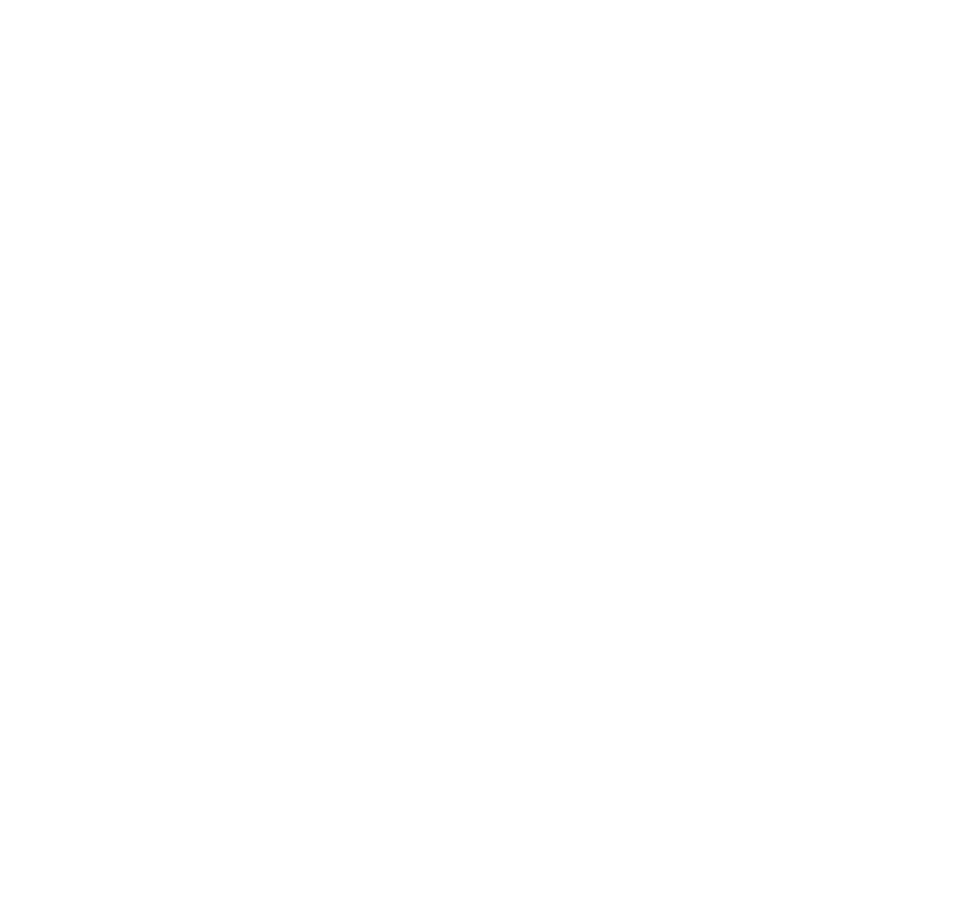
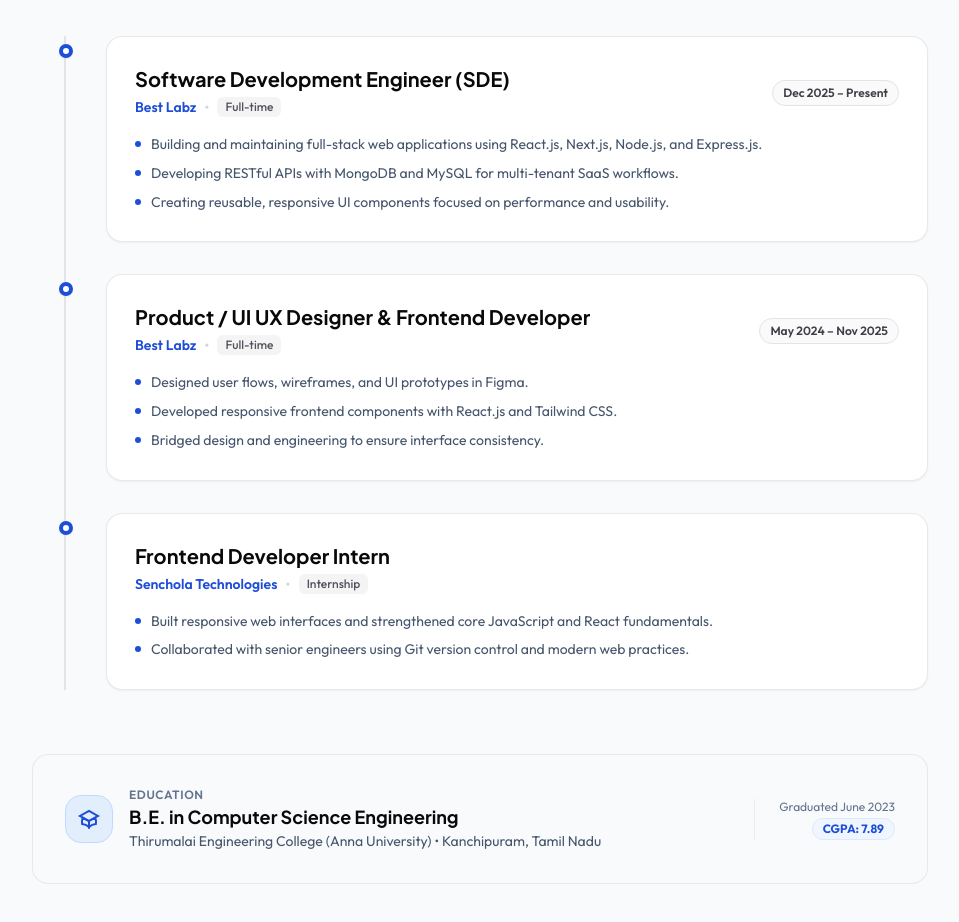
Before and after one commit to vijaydevguy/portfolio, a Next.js app: page / in a window 1280 px wide. Shown: the part 900-1822 px from the top of the page, without its empty margins (160-1119 px from the left). Before the commit the page ends 800 px from the top, so only its background shows below. Built offline with nearby package versions, Linux system fonts and the light colour scheme; no server answers.

Commit message:
expereicne

```diff
--- a/app/common.ts
+++ b/app/common.ts
@@ -26,4 +26,6 @@
  * Add/manage all site navigation links in this centralized place.
  * Every page and menu will automatically reflect updates made here.
  */
-export const NAV_ITEMS: NavItem[] = [{ name: "Home", href: "/" }];
+export const NAV_ITEMS: NavItem[] = [
+  { name: "Home", href: "/" },
+];
--- /dev/null
+++ b/app/components/ExperienceSection.tsx
@@ -0,0 +1,143 @@
+"use client";
+
+import { motion } from "framer-motion";
+import { WORK_EXPERIENCE, EDUCATION } from "../data/experience";
+
+export default function ExperienceSection() {
+  return (
+    <section
+      id="experience"
+      className="w-full bg-[#F8FAFC] py-20 lg:py-28 relative"
+    >
+      <div className="w-full max-w-[1400px] mx-auto px-4 sm:px-6 lg:px-8">
+        {/* Section Header */}
+        <div className="flex flex-col items-center text-center space-y-3 mb-16 max-w-2xl mx-auto">
+          <span className="text-xs uppercase tracking-widest text-[#1D4ED8] font-bold px-3 py-1 rounded-full bg-blue-50 border border-blue-100">
+            Career & Background
+          </span>
+          <h2 className="text-3xl sm:text-4xl lg:text-5xl font-bold tracking-tight text-zinc-950 font-heading">
+            Work <span className="text-[#1D4ED8]">Experience</span>
+          </h2>
+          <p className="text-base sm:text-lg text-slate-600 font-normal">
+            My professional journey developing software, building full-stack
+            products, and designing interfaces.
+          </p>
+        </div>
+
+        {/* Experience Timeline */}
+        <div className="max-w-4xl mx-auto space-y-6">
+          <div className="relative border-l-2 border-zinc-200 ml-4 sm:ml-8 pl-6 sm:pl-10 space-y-8">
+            {WORK_EXPERIENCE.map((exp, index) => (
+              <motion.div
+                key={exp.id}
+                initial={{ opacity: 0, y: 16 }}
+                whileInView={{ opacity: 1, y: 0 }}
+                viewport={{ once: true, margin: "-60px" }}
+                transition={{ duration: 0.4, delay: index * 0.08 }}
+                className="relative group"
+              >
+                {/* Timeline Accent Node */}
+                <span className="absolute -left-[31px] sm:-left-[47px] top-2 w-3.5 h-3.5 rounded-full bg-white border-4 border-[#1D4ED8] shadow-xs group-hover:scale-125 transition-transform duration-200" />
+
+                {/* Clean Experience Card */}
+                <div className="p-6 sm:p-7 rounded-2xl border border-zinc-200/80 bg-white hover:border-zinc-300 transition-colors shadow-xs">
+                  {/* Header Row: Role, Company & Period */}
+                  <div className="flex flex-col sm:flex-row sm:items-center sm:justify-between gap-1.5 mb-3.5">
+                    <div>
+                      <h3 className="text-lg sm:text-xl font-bold text-zinc-950 font-heading">
+                        {exp.role}
+                      </h3>
+                      <div className="flex items-center gap-2 mt-0.5">
+                        <span className="text-sm font-semibold text-[#1D4ED8]">
+                          {exp.company}
+                        </span>
+                        <span className="text-zinc-300">•</span>
+                        <span className="text-xs px-2 py-0.5 rounded-md bg-zinc-100 text-zinc-600 font-medium">
+                          {exp.type}
+                        </span>
+                      </div>
+                    </div>
+
+                    {exp.period && (
+                      <div className="sm:text-right mt-1 sm:mt-0">
+                        <span className="text-xs font-semibold text-zinc-700 bg-zinc-50 border border-zinc-200 px-2.5 py-1 rounded-full inline-block">
+                          {exp.period}
+                        </span>
+                      </div>
+                    )}
+                  </div>
+
+                  {/* Brief bullet points (clean & not overexplained) */}
+                  <ul className="space-y-1.5">
+                    {exp.description.map((point, i) => (
+                      <li
+                        key={i}
+                        className="text-sm text-slate-600 flex items-start gap-2.5 leading-relaxed"
+                      >
+                        <span className="w-1.5 h-1.5 rounded-full bg-[#1D4ED8] mt-2 flex-shrink-0" />
+                        <span>{point}</span>
+                      </li>
+                    ))}
+                  </ul>
+                </div>
+              </motion.div>
+            ))}
+          </div>
+
+          {/* Education Highlight in the Center */}
+          <motion.div
+            initial={{ opacity: 0, y: 16 }}
+            whileInView={{ opacity: 1, y: 0 }}
+            viewport={{ once: true, margin: "-60px" }}
+            transition={{ duration: 0.4 }}
+            className="pt-10"
+          >
+            <div className="p-6 sm:p-8 rounded-2xl border border-zinc-200/80 bg-zinc-50/60 flex flex-col sm:flex-row items-center justify-between gap-6 text-center sm:text-left">
+              <div className="flex flex-col sm:flex-row items-center gap-4">
+                <div className="w-12 h-12 rounded-2xl bg-blue-100/70 border border-blue-200 flex items-center justify-center text-[#1D4ED8] flex-shrink-0">
+                  <svg
+                    className="w-6 h-6"
+                    fill="none"
+                    viewBox="0 0 24 24"
+                    stroke="currentColor"
+                    strokeWidth={2}
+                  >
+                    <path d="M12 14l9-5-9-5-9 5 9 5z" />
+                    <path d="M12 14l6.16-3.422a12.083 12.083 0 01.665 6.479A11.952 11.952 0 0012 20.055a11.952 11.952 0 00-6.824-2.998 12.078 12.078 0 01.665-6.479L12 14z" />
+                    <path
+                      strokeLinecap="round"
+                      strokeLinejoin="round"
+                      d="M12 14v7"
+                    />
+                  </svg>
+                </div>
+                <div>
+                  <span className="text-xs uppercase tracking-wider text-slate-500 font-semibold block">
+                    Education
+                  </span>
+                  <h4 className="text-base sm:text-lg font-bold text-zinc-950 font-heading">
+                    {EDUCATION.degree} in {EDUCATION.field}
+                  </h4>
+                  <p className="text-xs sm:text-sm text-slate-600">
+                    {EDUCATION.institution} • {EDUCATION.location}
+                  </p>
+                </div>
+              </div>
+
+              <div className="flex items-center gap-4 border-t sm:border-t-0 sm:border-l border-zinc-200/70 pt-3 sm:pt-0 sm:pl-6 flex-shrink-0">
+                <div className="text-center sm:text-right">
+                  <span className="text-xs text-slate-500 block">
+                    Graduated {EDUCATION.graduated}
+                  </span>
+                  <span className="inline-flex items-center font-bold text-[#1D4ED8] bg-blue-50 px-2.5 py-0.5 rounded-full border border-blue-100 text-xs mt-0.5">
+                    {EDUCATION.score}
+                  </span>
+                </div>
+              </div>
+            </div>
+          </motion.div>
+        </div>
+      </div>
+    </section>
+  );
+}
--- a/app/components/HeroSection.tsx
+++ b/app/components/HeroSection.tsx
@@ -5,8 +5,9 @@
   return (
     <section
       id="hero"
-      className="w-full max-w-7xl mx-auto px-4 sm:px-6 lg:px-8 py-12 lg:py-20  flex items-center"
+      className="w-full bg-white pt-10 pb-16 lg:pt-16 lg:pb-24"
     >
+      <div className="w-full max-w-[1400px] mx-auto px-4 sm:px-6 lg:px-8">
         <div className="grid grid-cols-1 lg:grid-cols-12 gap-12 lg:gap-8 items-center w-full">
           {/* Left Column: Heading, Subtext & Actions (7 cols on lg) */}
           <div className="lg:col-span-7 flex flex-col items-center lg:items-start text-center lg:text-left space-y-6">
@@ -15,8 +16,8 @@
                 Software <span className="text-[#1D4ED8]">Developer</span>
               </h1>
               <p className="text-lg sm:text-xl text-slate-600 max-w-xl leading-relaxed font-normal">
-              Crafting scalable, high-performance web applications and intuitive
-              digital experiences.
+                Crafting scalable, high-performance web applications and
+                intuitive digital experiences.
               </p>
             </div>
           </div>
@@ -35,6 +36,7 @@
             </div>
           </div>
         </div>
+      </div>
     </section>
   );
 }
--- a/app/components/Navbar.tsx
+++ b/app/components/Navbar.tsx
@@ -28,7 +28,7 @@
   // borderRadius: 9999px (full pill) -> 0px
   // top: 16px -> 0px
   // paddingX: 24px -> 40px
-  const rawWidth = useTransform(scrollY, [0, 80], ["80%", "100%"]);
+  const rawWidth = useTransform(scrollY, [0, 80], ["85%", "100%"]);
   const rawBorderRadius = useTransform(scrollY, [0, 80], [9999, 0]);
   const rawTop = useTransform(scrollY, [0, 80], [16, 0]);
   const rawShadow = useTransform(
--- /dev/null
+++ b/app/data/experience.ts
@@ -0,0 +1,70 @@
+interface ExperienceItem {
+  id: string;
+  role: string;
+  company: string;
+  type: string;
+  period?: string;
+  duration?: string;
+  location?: string;
+  description: string[];
+}
+
+interface EducationItem {
+  degree: string;
+  field: string;
+  institution: string;
+  location: string;
+  graduated: string;
+  score: string;
+}
+
+export const WORK_EXPERIENCE: ExperienceItem[] = [
+  {
+    id: "bestlabz-sde",
+    role: "Software Development Engineer (SDE)",
+    company: "Best Labz",
+    type: "Full-time",
+    period: "Dec 2025 – Present",
+    duration: "11 mos",
+    location: "Remote / On-site",
+    description: [
+      "Building and maintaining full-stack web applications using React.js, Next.js, Node.js, and Express.js.",
+      "Developing RESTful APIs with MongoDB and MySQL for multi-tenant SaaS workflows.",
+      "Creating reusable, responsive UI components focused on performance and usability.",
+    ],
+  },
+  {
+    id: "bestlabz-uiux",
+    role: "Product / UI UX Designer & Frontend Developer",
+    company: "Best Labz",
+    type: "Full-time",
+    period: "May 2024 – Nov 2025",
+    duration: "1 yr 8 mos",
+    location: "Remote",
+    description: [
+      "Designed user flows, wireframes, and UI prototypes in Figma.",
+      "Developed responsive frontend components with React.js and Tailwind CSS.",
+      "Bridged design and engineering to ensure interface consistency.",
+    ],
+  },
+  {
+    id: "senchola-intern",
+    role: "Frontend Developer Intern",
+    company: "Senchola Technologies",
+    type: "Internship",
+    // No dates/time period as requested - simply stating the internship was completed
+    description: [
+      "Built responsive web interfaces and strengthened core JavaScript and React fundamentals.",
+      "Collaborated with senior engineers using Git version control and modern web practices.",
+    ],
+  },
+];
+
+export const EDUCATION: EducationItem = {
+  degree: "B.E.",
+  field: "Computer Science Engineering",
+  institution: "Thirumalai Engineering College (Anna University)",
+  location: "Kanchipuram, Tamil Nadu",
+  graduated: "June 2023",
+  score: "CGPA: 7.89",
+};
--- a/app/page.tsx
+++ b/app/page.tsx
@@ -1,12 +1,14 @@
 import HeroSection from "./components/HeroSection";
+import ExperienceSection from "./components/ExperienceSection";
 
 export default function Home() {
   return (
-    <main className="flex flex-col items-center px-6 pt-12 pb-24 ">
-      {/* 1. Hero Section */}
+    <main className="flex flex-col w-full">
+      {/* 1. Hero Section (bg-white) */}
       <HeroSection />
 
-
+      {/* 2. Work Experience & Education Section (alternating bg-zinc-50/70 with hairline highlight) */}
+      <ExperienceSection />
     </main>
   );
 }
```
Lines whose indentation alone changed are shown as unchanged.
